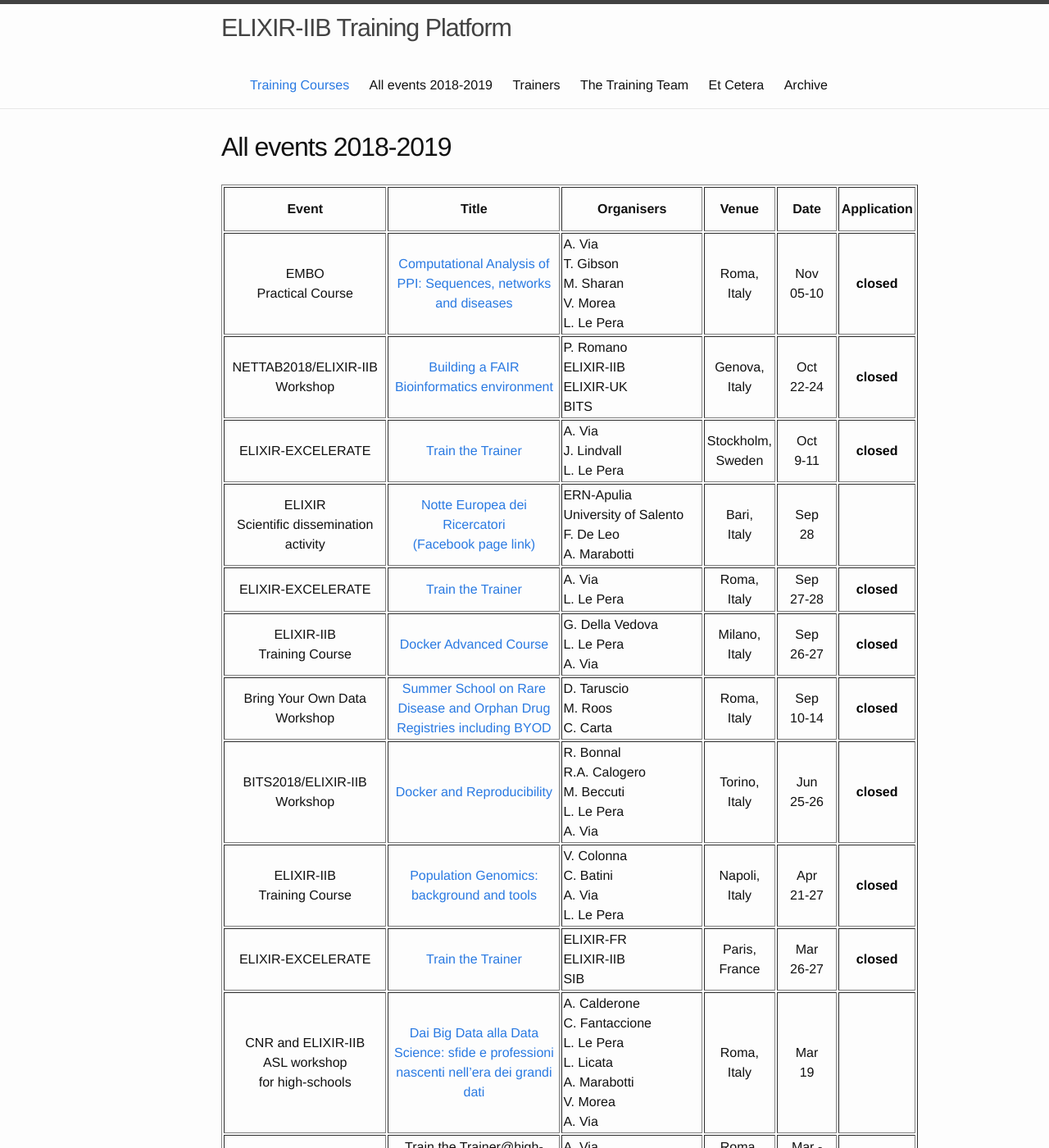
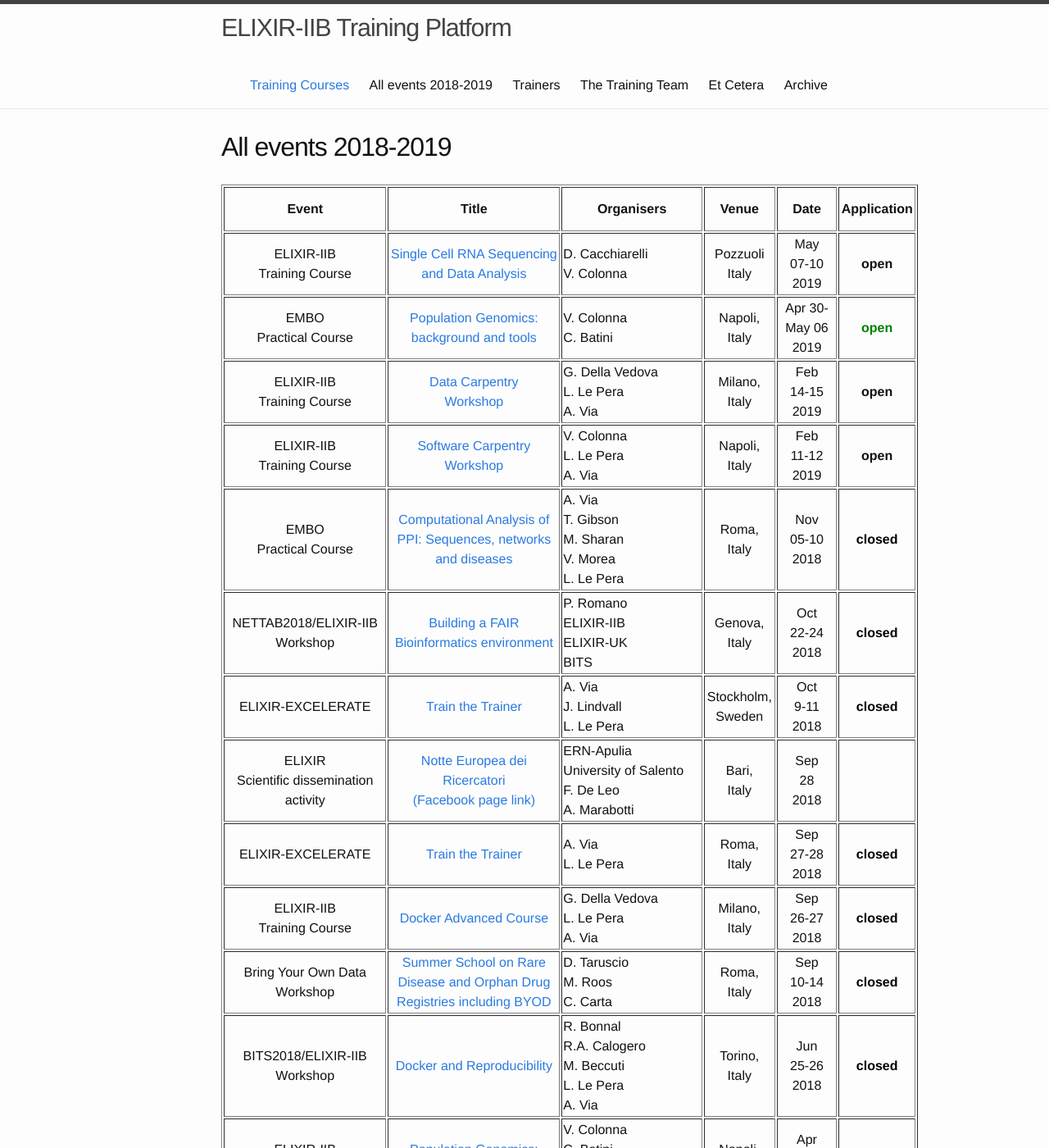
Before and after one commit to ELIXIR-IIB-training/website, a Jekyll site: the page built from _pages/01-all_events.md, in a window 1280 px wide and 1400 px high. Shown: the whole window at 82% size. Built offline with Jekyll 4.4.1, drawn with Linux system fonts in a browser that asks for light colours; some of the changed text lies outside the part shown.

Commit message:
Update events 2019

```diff
--- a/_pages/01-all_events.md
+++ b/_pages/01-all_events.md
@@ -13,12 +13,44 @@ permalink: /all_events_2018_2019/
    <td height="50" width="75" align="center"><b>Date</b></td>
    <td height="50" width="90" align="center"><b>Application</b></td>
    </tr>
+  <tr>
+<td height="50" align="center">ELIXIR-IIB<br>Training Course</td>
+   <td height="50" width="220" align="center"><a href="https://elixir-iib-training.github.io/2018-02-22-milan/">Single Cell RNA Sequencing and Data Analysis</a></td>
+   <td height="50" width="150">D. Cacchiarelli<br>V. Colonna</td>
+   <td height="50" align="center">Pozzuoli<br>Italy</td>
+   <td height="50" width="75" align="center">May<br>07-10<br>2019</td>
+   <td height="50" align="center" color="green"><b>open</b></td>
+</tr>
+   <tr>
+<td height="50" align="center">EMBO<br>Practical Course</td>
+   <td height="50" width="220" align="center"><a href="https://elixir-iib-training.github.io/website/2018/04/21/PopGen-Napoli.html">Population Genomics: background and tools</a></td>
+   <td height="50" width="150">V. Colonna<br>C. Batini</td>
+   <td height="50" align="center">Napoli,<br>Italy</td>
+   <td height="50" width="75" align="center">Apr 30-<br>May 06<br>2019</td>
+   <td height="50" align="center"><font color="green"><b>open</b></font></td>
+</tr>
+   <tr>
+<td height="50" align="center">ELIXIR-IIB<br>Training Course</td>
+   <td height="50" width="220" align="center"><a href="https://elixir-iib-training.github.io/2018-02-22-milan/">Data Carpentry <br>Workshop</a></td>
+   <td height="50" width="150">G. Della Vedova<br>L. Le Pera<br>A. Via</td>
+   <td height="50" align="center">Milano,<br>Italy</td>
+   <td height="50" width="75" align="center">Feb<br>14-15<br>2019</td>
+   <td height="50" align="center" color="green"><b>open</b></td>
+</tr>
+<tr>
+<td height="50" align="center">ELIXIR-IIB<br>Training Course</td>
+   <td height="50" width="220" align="center"><a href="https://elixir-iib-training.github.io/2018-02-22-milan/">Software Carpentry Workshop</a></td>
+   <td height="50" width="150">V. Colonna<br>L. Le Pera<br>A. Via</td>
+   <td height="50" align="center">Napoli,<br>Italy</td>
+   <td height="50" width="75" align="center">Feb<br>11-12<br>2019</td>
+   <td height="50" align="center" color="green"><b>open</b></td>
+</tr>
    <tr>
 	<td height="50" align="center">EMBO<br>Practical Course</td>
    <td height="50" width="220" align="center"><a href="http://meetings.embo.org/event/18-protein-protein">Computational Analysis of PPI: Sequences, networks and diseases</a></td>
    <td height="50">A. Via<br>T. Gibson<br>M. Sharan<br>V. Morea<br>L. Le Pera</td>
    <td height="50" align="center">Roma,<br>Italy</td>
-   <td height="50" width="75" align="center">Nov<br>05-10</td>
+   <td height="50" width="75" align="center">Nov<br>05-10<br>2018</td>
    <td height="50" align="center"><font color="black"><b>closed</b></font></td>
 </tr>
  <tr>
@@ -26,7 +58,7 @@ permalink: /all_events_2018_2019/
    <td height="50" width="220" align="center"><a href="http://www.igst.it/nettab/2018/">Building a FAIR Bioinformatics environment</a></td>
    <td height="50">P. Romano<br>ELIXIR-IIB<br>ELIXIR-UK<br>BITS</td>
    <td height="50" align="center">Genova,<br>Italy</td>
-   <td height="50" width="75" align="center">Oct<br>22-24</td>
+   <td height="50" width="75" align="center">Oct<br>22-24<br>2018</td>
    <td height="50" align="center"><font color="black"><b>closed</b></font></td>
 </tr>
 <tr>
@@ -34,7 +66,7 @@ permalink: /all_events_2018_2019/
    <td height="50" width="220" align="center"><a href="https://elixir-iib-training.github.io/website/2018/10/09/train-the-trainer-stockholm.html">Train the Trainer</a></td>
    <td height="50">A. Via<br>J. Lindvall<br>L. Le Pera</td>
    <td height="50" align="center">Stockholm,<br>Sweden</td>
-   <td height="50" width="75" align="center">Oct<br>9-11</td>
+   <td height="50" width="75" align="center">Oct<br>9-11<br>2018</td>
    <td height="50" align="center"><font color="black"><b>closed</b></font></td>
 </tr>
 <tr>
@@ -42,7 +74,7 @@ permalink: /all_events_2018_2019/
    <td height="50" width="220" align="center"><a href="http://www.laricercaviendinotte.it/">Notte Europea dei Ricercatori</a><br><a href="https://www.facebook.com/events/240703663214038/">(Facebook page link)</a></td>
    <td height="50" width="150">ERN-Apulia<br>University of Salento<br>F. De Leo<br>A. Marabotti</td>
    <td height="50" align="center">Bari,<br>Italy</td>
-   <td height="50" width="75" align="center">Sep<br>28</td>
+   <td height="50" width="75" align="center">Sep<br>28<br>2018</td>
    <td height="50" align="center"><font color="black"><b></b></font></td>
 </tr>
 <tr>
@@ -50,7 +82,7 @@ permalink: /all_events_2018_2019/
    <td height="50" width="220" align="center"><a href="https://elixir-iib-training.github.io/website/2018/09/27/train-the-trainer-rome.html">Train the Trainer</a></td>
    <td height="50" width="150">A. Via<br>L. Le Pera</td>
    <td height="50" align="center">Roma,<br>Italy</td>
-   <td height="50" width="75" align="center">Sep<br>27-28</td>
+   <td height="50" width="75" align="center">Sep<br>27-28<br>2018</td>
    <td height="50" align="center"><font color="black"><b>closed</b></font></td>
 </tr>
 <tr>
@@ -58,7 +90,7 @@ permalink: /all_events_2018_2019/
    <td height="50" width="220" align="center"><a href="https://elixir-iib-training.github.io/website/2018/09/26/Docker_Milano_Bicocca.html">Docker Advanced Course</a></td>
    <td height="50" width="150">G. Della Vedova<br>L. Le Pera<br>A. Via<br></td>
    <td height="50" align="center">Milano,<br>Italy</td>
-   <td height="50" width="75" align="center">Sep<br>26-27</td>
+   <td height="50" width="75" align="center">Sep<br>26-27<br>2018</td>
    <td height="50" align="center"><font color="black"><b>closed</b></font></td>
 </tr>
 
@@ -67,7 +99,7 @@ permalink: /all_events_2018_2019/
    <td height="50" width="220" align="center"><a href="http://old.iss.it/cnmr/?lang=1&id=2795&tipo=3">Summer School on Rare Disease and Orphan Drug Registries including BYOD</a></td>
    <td height="50" width="150">D. Taruscio<br>M. Roos<br>C. Carta<br></td>
    <td height="50" align="center">Roma,<br>Italy</td>
-   <td height="50" width="75" align="center">Sep<br>10-14</td>
+   <td height="50" width="75" align="center">Sep<br>10-14<br>2018</td>
    <td height="50" align="center"><font color="black"><b>closed</b></font></td>
 </tr>
 <tr>
@@ -75,7 +107,7 @@ permalink: /all_events_2018_2019/
    <td height="50" width="220" align="center"><a href="https://elixir-iib-training.github.io/website/2018/06/25/BITS_Docker_Torino.html">Docker and Reproducibility</a></td>
     <td height="50" width="150">R. Bonnal<br>R.A. Calogero<br>M. Beccuti<br>L. Le Pera<br>A. Via</td>
    <td height="50" align="center">Torino,<br>Italy</td>
-   <td height="50" width="75" align="center">Jun<br>25-26</td>
+   <td height="50" width="75" align="center">Jun<br>25-26<br>2018</td>
    <td height="50" align="center"><font color="black"><b>closed</b></font></td>
 </tr>
 <tr>
@@ -83,7 +115,7 @@ permalink: /all_events_2018_2019/
    <td height="50" width="220" align="center"><a href="https://elixir-iib-training.github.io/website/2018/04/21/PopGen-Napoli.html">Population Genomics: background and tools</a></td>
    <td height="50" width="150">V. Colonna<br>C. Batini<br>A. Via<br>L. Le Pera</td>
    <td height="50" align="center">Napoli,<br>Italy</td>
-   <td height="50" width="75" align="center">Apr<br>21-27</td>
+   <td height="50" width="75" align="center">Apr<br>21-27<br>2018</td>
    <td height="50" align="center"><font color="black"><b>closed</b></font></td>
 </tr>
    <tr>
@@ -91,7 +123,7 @@ permalink: /all_events_2018_2019/
    <td height="50" width="220" align="center"><a href="https://elixir-iib-training.github.io/website/2018/03/26/train-the-trainer-paris.html">Train the Trainer</a></td>
    <td height="50" width="150">ELIXIR-FR<br>ELIXIR-IIB<br>SIB</td>
    <td height="50" align="center">Paris,<br>France</td>
-   <td height="50" width="75" align="center">Mar<br>26-27</td>
+   <td height="50" width="75" align="center">Mar<br>26-27<br>2018</td>
    <td height="50" align="center"><font color="black"><b>closed</b></font></td>
 </tr>
 <tr>
@@ -101,7 +133,7 @@ permalink: /all_events_2018_2019/
    <td height="50" width="150">A. Calderone<br>C. Fantaccione<br>L. Le Pera<br>L. Licata<br>A. Marabotti<br>V. Morea<br>A. Via
 </td>
    <td height="50" align="center">Roma,<br>Italy</td>
-   <td height="50" width="75" align="center">Mar<br>19</td>
+   <td height="50" width="75" align="center">Mar<br>19<br>2018</td>
    <td height="50"></td>
 </tr>
 <tr>
@@ -109,7 +141,7 @@ permalink: /all_events_2018_2019/
    <td height="50" width="220" align="center">Train the Trainer@high-school</td>
    <td height="50" width="150">A. Via<br>L. Licata</td>
    <td height="50" align="center">Roma,<br>Italy</td>
-   <td height="50" width="75" align="center">Mar - May</td>
+   <td height="50" width="75" align="center">Mar - May<br>2018</td>
    <td height="50"></td>
 </tr>
 <tr>
@@ -117,7 +149,7 @@ permalink: /all_events_2018_2019/
    <td height="50" width="220" align="center"><a href="https://elixir-iib-training.github.io/2018-02-22-milan/">Software Carpentry Workshop</a></td>
    <td height="50" width="150">A. Via<br>G. Della Vedova<br>L Le Pera</td>
    <td height="50" align="center">Milano,<br>Italy</td>
-   <td height="50" width="75" align="center">Feb<br>22-23</td>
+   <td height="50" width="75" align="center">Feb<br>22-23<br>2018</td>
    <td height="50" align="center" color="light grey"><b>closed</b></td>
 </tr>
 <tr>
@@ -125,7 +157,7 @@ permalink: /all_events_2018_2019/
    <td height="50" width="220" align="center"><a href="https://elixir-iib-training.github.io/website/2018/01/30/train-the-trainer-lausanne.html">Train the Trainer</a></td>
    <td height="50" width="150">P. Palagi<br>A. Via</td>
    <td height="50" align="center">Lausanne,<br>Switzerland</td>
-   <td height="50" width="75" align="center">Jan<br>30-31</td>
+   <td height="50" width="75" align="center">Jan<br>30-31<br>2018</td>
    <td height="50" align="center" color="light grey"><b>closed</b></td>
 </tr>
 <tr>
@@ -133,7 +165,7 @@ permalink: /all_events_2018_2019/
    <td height="50" width="220" align="center"><a href="https://elixir-iib-training.github.io/website/2018/01/16/Linux-Shell-Roma.html">Linux shell scripting for high-throughput biological data processing on supercomputers</a></td>
    <td height="50" width="150">L. Le Pera<br>A. Via<br>T. Castrignanò</td>
    <td height="50" align="center">Roma,<br>Italy</td>
-   <td height="50" width="75" align="center">Jan<br>16-17</td>
+   <td height="50" width="75" align="center">Jan<br>16-17<br>2018</td>
    <td height="50" align="center" color="light grey"><b>closed</b></td>
 </tr>
 </table>
```
